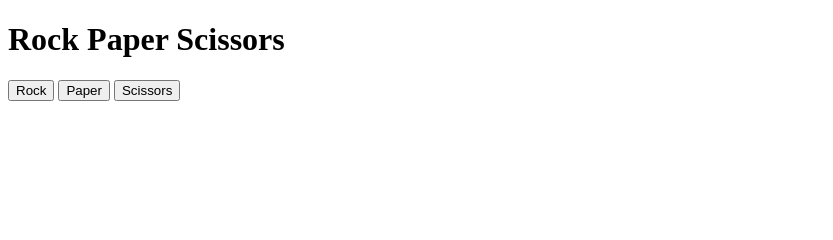
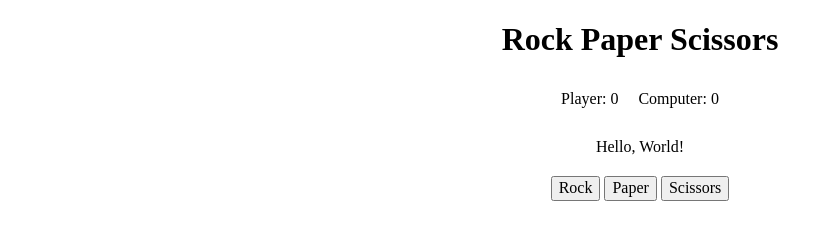
Before and after one commit to exgle-owl/rock-paper-scissors, a plain HTML site: page index.html in a window 1280 px wide. Shown: the whole page, without its empty margins (0-833 px from the left). Drawn offline with nearby package versions, Linux system fonts and the light colour scheme.

Commit message:
add  simple style,  gameLogEl, playAgainBtn

```diff
--- a/app.js
+++ b/app.js
@@ -1,6 +1,10 @@
 const rockBtn = document.querySelector('#rock')
 const paperBtn = document.querySelector('#paper')
 const scissorsBtn = document.querySelector('#scissors')
+const playerScoreSpan = document.querySelector('#player-score')
+const computerScoreSpan = document.querySelector('#computer-score')
+const gameLogSpan = document.querySelector('#game-log')
+const btnsSection = document.querySelector('#btns')
 
 let playerScore = 0
 let computerScore = 0
@@ -16,22 +20,35 @@ const playRound = e => {
   playerSelection = e.target.id
   const computerSelection = getComputerChoice()
 
-  console.log(`Player: ${playerSelection}`)
-  console.log(`Computer: ${computerSelection}`)
-
   if (playerSelection === computerSelection) {
+    gameLogSpan.textContent = `Tie!`
     return
   } else if ((playerSelection === 'rock' && computerSelection === 'scissors') ||
             (playerSelection === 'scissors' && computerSelection === 'paper') ||
             (playerSelection === 'paper' && computerSelection === 'rock')) {
     playerScore++
+    gameLogSpan.textContent = `You won! ${toCapitalCase(playerSelection)} beats ${toCapitalCase(computerSelection)}`
+    playerScoreSpan.textContent = `Player: ${playerScore}`
     if (playerScore >= 5) {
       console.log('You Won')
+      gameLogSpan.textContent = 'You won the game!'
+      btnsSection.innerHTML = `
+        <button id="play-again">Play Again!</button>
+      `
+      const playAgainBtn = document.querySelector('#play-again')
+      playAgainBtn.addEventListener('click', () => location.reload())
     }
   } else {
     computerScore++
+    gameLogSpan.textContent = `You lose! ${toCapitalCase(computerSelection)} beats ${toCapitalCase(playerSelection)}`
+    computerScoreSpan.textContent = `Computer: ${computerScore}`
     if (computerScore >= 5) {
       console.log('You Lose')
+      gameLogSpan.textContent = 'You lose the game!'
+      btnsSection.innerHTML = `
+        <button id="play-again">Play Again!</button>
+      `
+      playAgainBtn.addEventListener('click', () => location.reload())
     }
   }
 }
--- a/index.html
+++ b/index.html
@@ -5,6 +5,7 @@
   <meta http-equiv="X-UA-Compatible" content="IE=edge">
   <meta name="viewport" content="width=device-width, initial-scale=1.0">
   <title>Rock Paper Scissors</title>
+  <link rel="stylesheet" href="style.css">
   <script src="app.js" defer></script>
 </head>
 <body>
@@ -12,9 +13,14 @@
     <h1>Rock Paper Scissors</h1>
   </header>
   <main>
-    <section class="result">
+    <section class="score">
+      <span id="player-score">Player: 0</span>
+      <span id="computer-score">Computer: 0</span>
     </section>
-    <section>
+    <section class="log">
+      <span id="game-log">Hello, World!</span>
+    </section>
+    <section id="btns" class="choice-buttons">
       <button id="rock">Rock</button>
       <button id="paper">Paper</button>
       <button id="scissors">Scissors</button>
--- /dev/null
+++ b/style.css
@@ -0,0 +1,28 @@
+@import url('https://cdnjs.cloudflare.com/ajax/libs/normalize/8.0.1/normalize.min.css');
+
+body {
+  align-items: center;
+  display: flex;
+  flex-direction: column;
+}
+
+main {
+  align-items: center;
+  display: flex;
+  flex-direction: column;
+}
+
+main .score {
+  display: flex;
+  justify-content: space-around;
+}
+
+main .score span {
+  padding: 10px;
+}
+
+main .log {
+  /* text-align: center; */
+  margin: 20px;
+  min-height: 1rem;
+}
```
